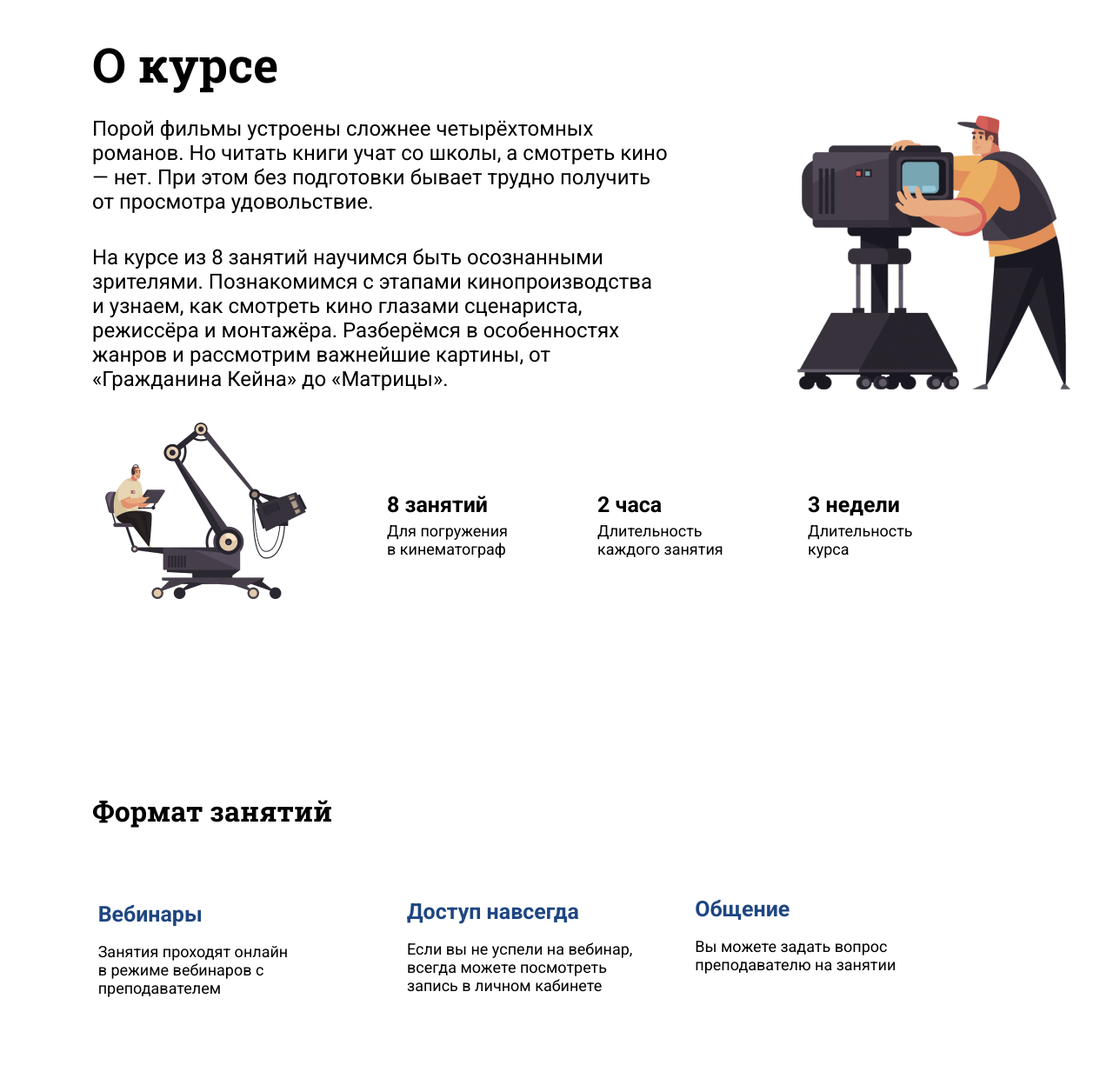
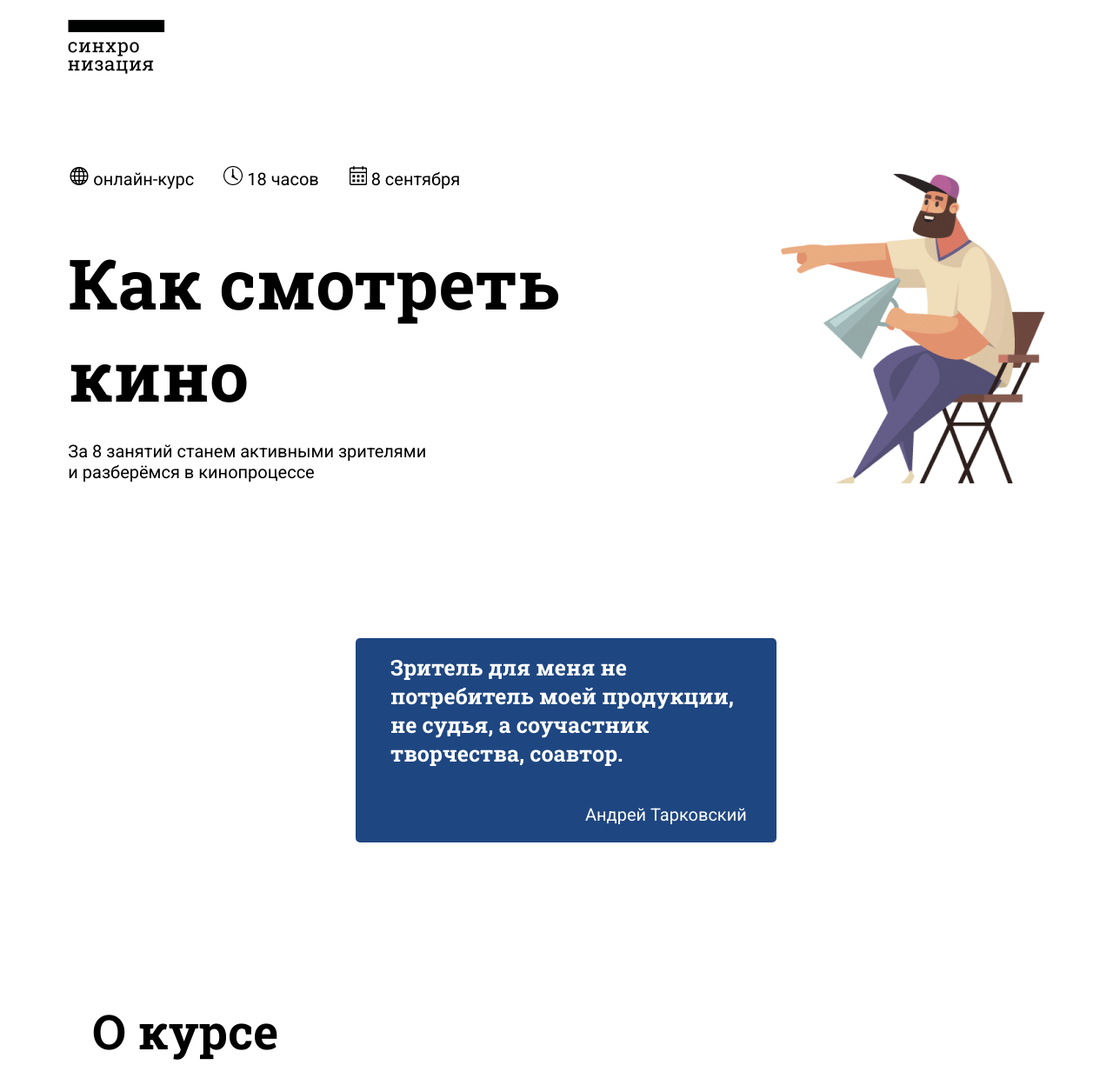
Before and after one commit to Josef-tech/M1-Project, a plain HTML site: page index.html in a window 1280 px wide. Shown: the top 1225 px of the page at 87% size. Drawn offline with Linux system fonts and the light colour scheme.

Commit message:
added the header block

```diff
--- a/css/desktop.css
+++ b/css/desktop.css
@@ -1,6 +1,140 @@
 /*992px до 1279px; */
 
 @media screen and (min-width:1280px) {
+
+
+
+    .header {
+
+        width: ;
+    }
+
+
+
+    .nav-title img {
+        width: 112px;
+        margin-top: 21px;
+    }
+
+    .nav-menu {
+
+        margin-right: -34px;
+
+    }
+
+    .nav-menu li {
+
+        display: inline;
+        font-family: 'Roboto';
+        font-style: normal;
+        font-weight: 400;
+        font-size: 20px;
+        width: 130px;
+        padding-right: 30px;
+
+
+    }
+
+
+
+
+    .nav-menu ul {
+        list-style-type: none;
+        margin-top: 100px;
+        margin-right: 100px;
+        display: block;
+        margin-left: -38px;
+
+    }
+
+    .nav-message h1 {
+
+        font-family: 'Roboto Slab';
+        font-style: normal;
+        font-weight: 700;
+        font-size: 80px;
+        width: 628px;
+        margin-right: 113px;
+    }
+
+
+    .nav-text p {
+
+        font-family: 'Roboto';
+        font-style: normal;
+        font-weight: 400;
+        font-size: 20px;
+        width: 414px;
+        margin-bottom: 112px;
+        margin-top: -30px;
+    }
+
+    .quote-block {
+
+
+        width: 483.63px;
+        margin-left: 409px;
+        margin-top: 67px;
+        background: #1E4681;
+        border-radius: 5px;
+        margin-bottom: 180px;
+
+    }
+
+    .quote-block p {
+
+        font-family: 'Roboto Slab';
+        font-style: normal;
+        font-weight: 400;
+        font-size: 25px;
+        color: white;
+        padding-top: 17px;
+
+        padding-left: 40px;
+        padding-right: 27px;
+    }
+
+    .quote-block .author {
+        font-family: 'Roboto';
+        font-style: normal;
+        font-weight: 400;
+        font-size: 20px;
+        color: #FFFFFF;
+        padding-left: 264px;
+        padding-bottom: 20px;
+    }
+
+    .sideimage-block {
+
+        margin-top: 200px;
+    }
+
+
+    .sideimage-block img {}
+
+    .header-blocks {
+        display: flex;
+        justify-content: space-evenly;
+    }
+
+
+
+
+
+
+
+
+
+
+
+
+
+
+
+
+
+
+
 
 
 
@@ -31,7 +165,7 @@
 
     }
 
-    .main-content-title h1 {
+    .main-content-title h2 {
 
         font-family: 'Roboto Slab';
         font-style: normal;
--- a/css/mobile.css
+++ b/css/mobile.css
@@ -12,7 +12,7 @@ body {
 
 }
 
-h1 {
+h2 {
     font-family: 'Roboto Slab';
     font-style: normal;
     font-weight: 700;
--- a/css/tablet.css
+++ b/css/tablet.css
@@ -16,7 +16,7 @@
         margin-bottom: 0;
     }
 
-    .main-content-title h1 {
+    .main-content-title h2 {
 
         font-family: 'Roboto Slab';
         font-style: normal;
--- a/index.html
+++ b/index.html
@@ -12,6 +12,47 @@
     <title>Document</title>
 </head>
 
+
+
+
+
+<div class="header">
+    <div class="header-blocks">
+    <div class="navbar">
+        <div class="nav-title"><img src="/images/logo_mobile_black 1.png" alt="mobilelogoa"></div>
+        <div class="nav-menu">
+
+            <ul>
+                <li><img src="/images/globe.png" alt="globe">  онлайн-курс</li>
+                <li><img src="/images/img_135744.png" alt="135">  18 часов </li>
+                <li><img src="/images/calendar_2.png" alt="calendar">   8 сентября</li>
+            </ul>
+
+        </div>
+        <div class="nav-message"><h1>Как смотреть кино</h1></div>
+        <div class="nav-text"><p>За 8 занятий станем активными зрителями
+            и разберёмся в кинопроцессе</div> </div>
+
+    <div class="sideimage-block">
+        <img src="/images/noroot 1.png" alt="side">
+    </div>
+    </div>
+
+    <div class="quote-block">
+        <p>Зритель для меня
+        не потребитель моей продукции, не судья, а соучастник творчества, соавтор. </p>
+        <p class="author">Андрей Тарковский</p>
+    </div>
+</div>
+
+
+
+
+
+
+
+
+
 <body>
 
 
@@ -19,7 +60,7 @@
     <main class="main-content-block">
         <div class="main-content-blocks">
             <div class="main-content-title">
-                <h1>О курсе</h1>
+                <h2>О курсе</h2>
             </div>
             <div class="main-content-text">
                 <div class="main-context-text1">
```
Also changed, not shown: images/calendar_2.png (added), images/globe.png (added), images/img_135744.png (added), images/logo_mobile_black 1.png (added), images/noroot 1.png (added).
